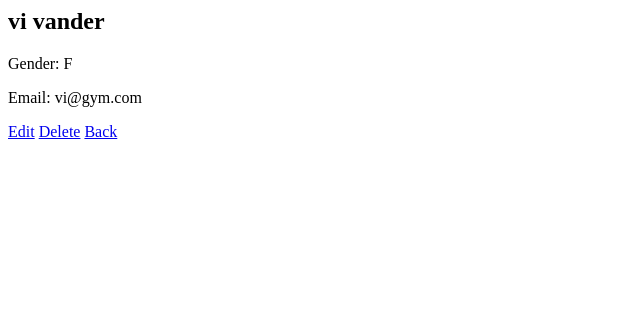
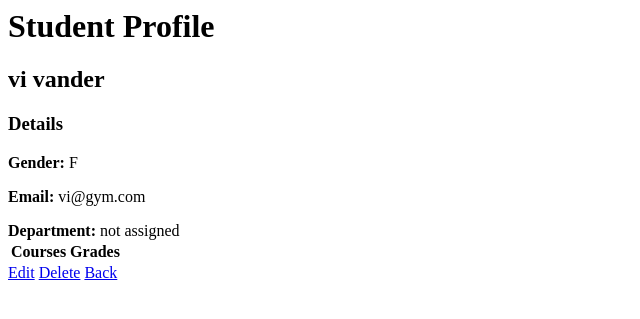
Before and after one commit to J0na555/markSub, a Django app: page /students/5/ in a window 1280 px wide. Shown: the top 319 px of the page, without its empty margins (0-640 px from the left). Run offline with Django 5.2, Linux system fonts and the light colour scheme; data comes from the database, SQL or seed files in the repository; both versions use the stored data as it was after the commit; lists and menus that the app fills with data are empty.

Commit message:
Add student profile detail view with related grades and courses

```diff
--- a/tracker/students/templates/students/student_confirm_delete.html
+++ b/tracker/students/templates/students/student_confirm_delete.html
@@ -1,4 +1,4 @@
-<h2>Are you sure you want to delete {{students.first_name}} {{students.last_name}}?</h2>
+<h2>Are you sure you want to delete {{student.first_name}} {{student.last_name}}?</h2>
 <form method='POST'>
     {%csrf_token%}
     <button type='submit'>yes</button>
--- a/tracker/students/templates/students/student_detail.html
+++ b/tracker/students/templates/students/student_detail.html
@@ -1,7 +1,21 @@
+<h1>Student Profile</h1>
 <h2> {{students.first_name}} {{students.last_name}}</h2>
 
-<p> Gender: {{students.gender}} </p>
-<p> Email: {{students.email}} </p>
+
+<h3> Details</h3>
+<p><strong> Gender: </strong>{{students.gender}} </p>
+<p><Strong> Email: </strong>{{students.email}} </p>
+<p><Strong> Department: </strong>{{students.department.department_name |default:"not assigned"}}
+
+<table>
+    <tr><th>Courses</th><th>Grades</th></tr>
+    {% for grade_obj in grades %}
+        <tr>
+            <td>{{ grade_obj.course.course_name }}</td>
+            <td>{{ grade_obj.grade }} ({{ grade_obj.grade_letter }})</td>
+        </tr>
+    {% endfor %}
+</table>
 
 <a href="{% url 'student-update' students.pk %}">Edit</a>
 <a href="{% url 'student-delete' students.pk %}">Delete</a>
--- a/tracker/students/urls.py
+++ b/tracker/students/urls.py
@@ -4,7 +4,7 @@ from .views import  StudentListView, StudentDetailView,  StudentCreateView, Stud
 
 
 urlpatterns = [
-    path('students/', StudentListView.as_view(), name='student-list'),
+    path('students', StudentListView.as_view(), name='student-list'),
     path('students/<int:pk>/',StudentDetailView.as_view() , name='student-detail'),
     path('students/create/', StudentCreateView.as_view(), name='student-create'),
     path('students/<int:pk>/update/', StudentUpdateView.as_view(), name='student-update'),
--- a/tracker/students/views.py
+++ b/tracker/students/views.py
@@ -15,6 +15,15 @@ class StudentDetailView(DetailView):
     template_name = 'students/student_detail.html'
     context_object_name = 'students'
 
+
+    def get_context_data(self, **kwargs):
+        context = super().get_context_data(**kwargs)
+        student = self.get_object()
+        context['grades'] = Grade.objects.filter(student=student)
+        context['department'] = self.object.department
+
+        return context
+
 class StudentCreateView(CreateView):
     model = Student
     fields = '__all__'
```
Also changed, not shown: tracker/db.sqlite3.
